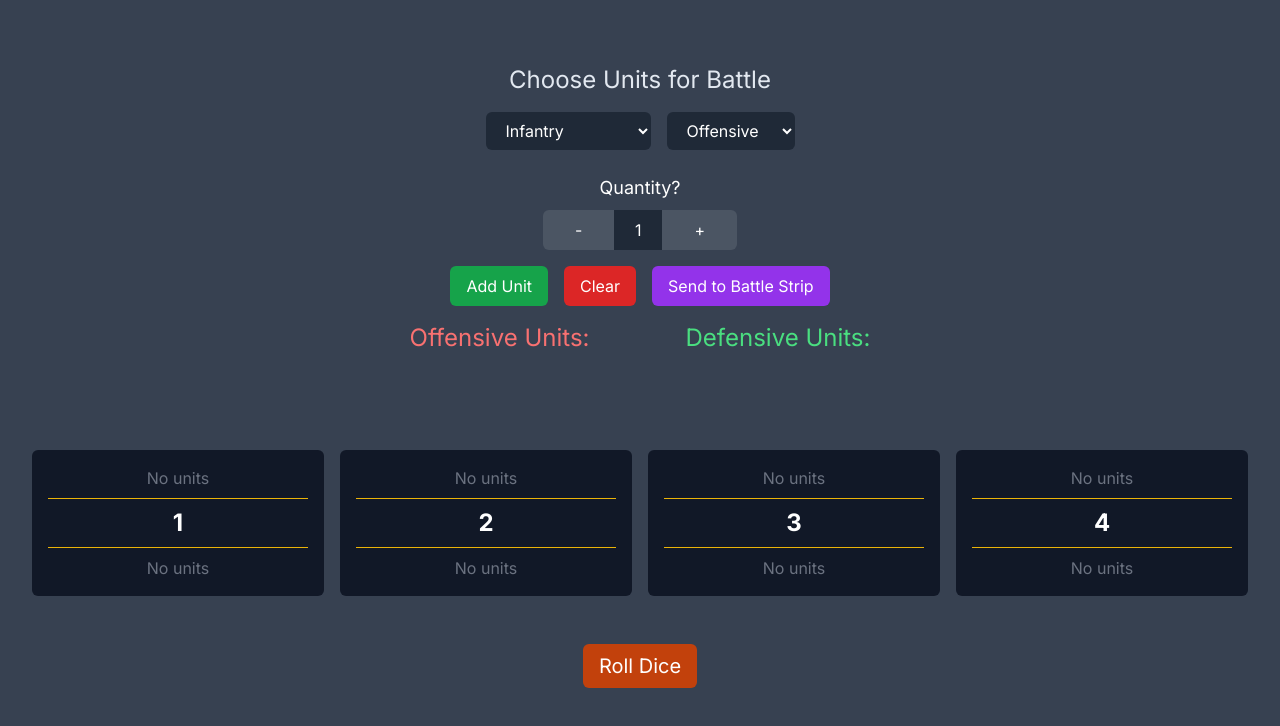
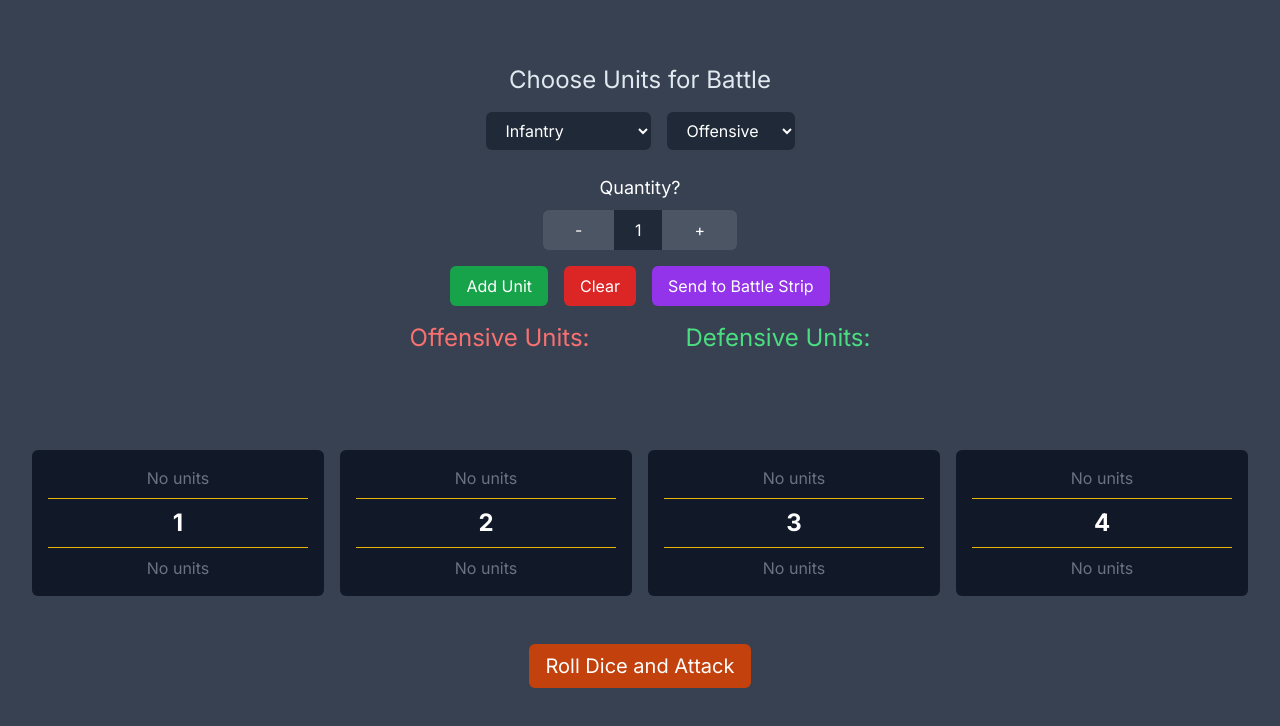
Before and after one commit to AshyLarryM/axis_and_allies_helper_v2, a Next.js app: page / in a window 1280 px wide. Shown: the top 726 px of the page. Built offline with nearby package versions, Linux system fonts and the light colour scheme.

Commit message:
added first attack phase, need to add hits for dicerolls <= attackGroupValues

```diff
--- a/src/app/page.tsx
+++ b/src/app/page.tsx
@@ -18,6 +18,9 @@ export default function Home() {
 
 	const [offensiveUnits, setOffensiveUnits] = useState<Unit[]>([]);
 	const [defensiveUnits, setDefensiveUnits] = useState<Unit[]>([]);
+
+	const [groupsAttacked, setGroupsAttacked] = useState<Set<number>>(new Set());
+	const [currentAttackValue, setCurrentAttackValue] = useState<number | null>(null);
 
 	const [selectedUnit, setSelectedUnit] = useState<UnitName>("Infantry");
 	const [position, setPosition] = useState<Position>("offensive");
@@ -91,6 +94,69 @@ export default function Home() {
 		setDefensiveDefenseGroups(defensiveDefenseGroups);
 	}
 
+	function rollDice(numberOfDice: number): number[] {
+		const newDiceRolls = [];
+
+		for (let i = 0; i < numberOfDice; i++) {
+			const roll = Math.floor(Math.random() * 6) + 1;
+			newDiceRolls.push(roll)
+		}
+
+		setDiceRolls(newDiceRolls);
+		return newDiceRolls;
+	}
+
+	const attackedGroups: Set<number> = new Set();
+
+	function attack() {
+		if (!Object.keys(offensiveAttackGroups).length) {
+			console.log("No Offensive Units available for attack");
+			return;
+		}
+
+		// If this is the first attack, find the highest attack value group
+		if (currentAttackValue === null) {
+			const highestAttackValue = Math.max(...Object.keys(offensiveAttackGroups).map(Number));
+			setCurrentAttackValue(highestAttackValue);
+			attackGroup(highestAttackValue);
+		} else {
+			// Find the next highest attack value group that hasn't attacked yet
+			const availableAttackValues = Object.keys(offensiveAttackGroups)
+				.map(Number)
+				.filter(attackValue => !attackedGroups.has(attackValue) && attackValue < currentAttackValue);
+
+			if (availableAttackValues.length) {
+				const nextHighestAttackValue = Math.max(...availableAttackValues);
+				setCurrentAttackValue(nextHighestAttackValue);
+				attackGroup(nextHighestAttackValue);
+			} else {
+				console.log("All attack groups have already attacked!");
+				setCurrentAttackValue(null);
+			}
+		}
+	}
+
+	function attackGroup(attackValue: number) {
+		const attackGroup = offensiveAttackGroups[attackValue];
+
+		if (attackGroup) {
+			const totalUnits = attackGroup.reduce((total, unit) => total + unit.count, 0);
+			const diceRolls = rollDice(totalUnits);
+
+			setGroupsAttacked(prev => {
+				const updatedSet = new Set(prev);
+				updatedSet.add(attackValue);
+				return updatedSet;
+			});
+
+			console.log(`Rolling ${totalUnits} dice for attack group with attack value of ${attackValue}:`);
+			console.log("Dice Rolls:", diceRolls);
+		} else {
+			console.log(`No units available for attack value: ${attackValue}`);
+		}
+	}
+
+
 	function takeCasualtyHits() {
 
 	}
@@ -112,17 +178,7 @@ export default function Home() {
 		}
 	}
 
-	function rollDice(numberOfDice: number): number[] {
-		const newDiceRolls = [];
 
-		for (let i = 0; i < numberOfDice; i++) {
-			const roll = Math.floor(Math.random() * 6) + 1;
-			newDiceRolls.push(roll)
-		}
-
-		setDiceRolls(newDiceRolls);
-		return newDiceRolls;
-	}
 
 	return (
 		<main className="">
@@ -242,7 +298,7 @@ export default function Home() {
 
 				<div className="flex justify-center mt-12">
 					<div>
-						<button className="text-white text-xl bg-orange-700 px-4 py-2 rounded-md">Roll Dice</button>
+						<button onClick={attack} className="text-white text-xl bg-orange-700 px-4 py-2 rounded-md">Roll Dice and Attack</button>
 					</div>
 				</div>
 			</div>
```
